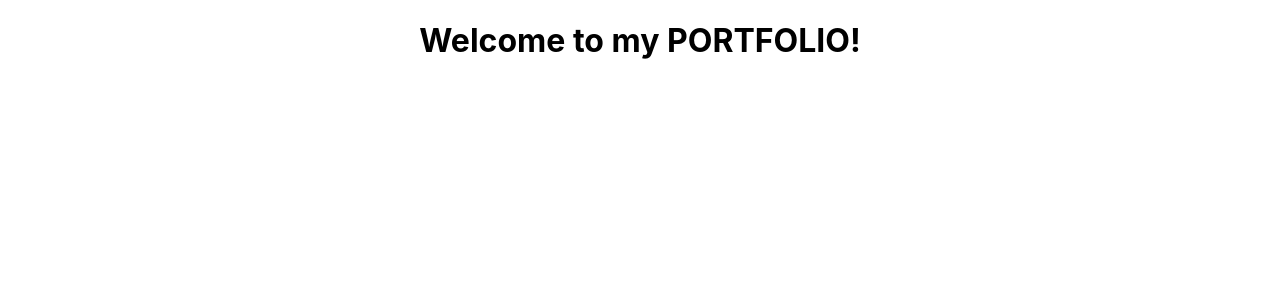
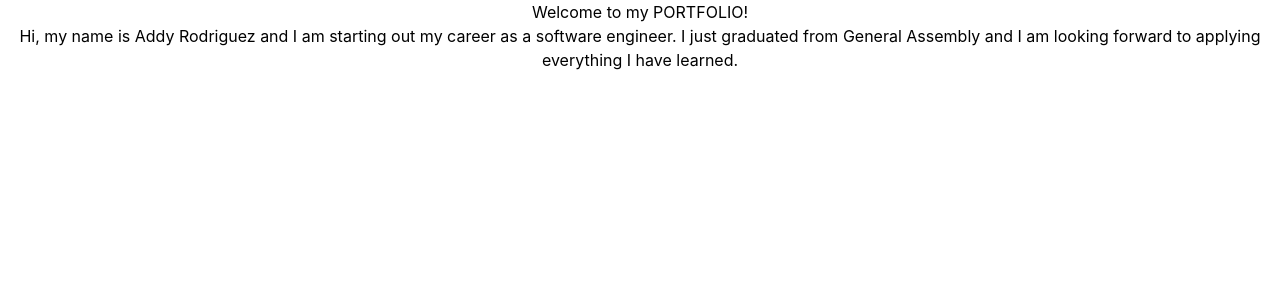
Before and after one commit to AddyRdz/profile-1.0, a React (Create React App) app: page / in a window 1280 px wide. Shown: the top 300 px of the page. Built offline with nearby package versions, Linux system fonts and the light colour scheme.

Commit message:
Installed tailwind

```diff
--- a/package.json
+++ b/package.json
@@ -34,5 +34,10 @@
       "last 1 firefox version",
       "last 1 safari version"
     ]
+  },
+  "devDependencies": {
+    "autoprefixer": "^10.4.4",
+    "postcss": "^8.4.12",
+    "tailwindcss": "^3.0.23"
   }
 }
--- /dev/null
+++ b/postcss.config.js
@@ -0,0 +1,6 @@
+module.exports = {
+  plugins: {
+    tailwindcss: {},
+    autoprefixer: {},
+  },
+}
--- a/src/App.js
+++ b/src/App.js
@@ -5,6 +5,7 @@
   return (
     <div className="App">
       <h1>Welcome to my PORTFOLIO!</h1>
+      <p>Hi, my name is Addy Rodriguez and I am starting out my career as a software engineer. I just graduated from General Assembly and I am looking forward to applying everything I have learned.</p>
     </div>
   );
 }
--- a/src/index.css
+++ b/src/index.css
@@ -1,3 +1,7 @@
+@tailwind base;
+@tailwind components;
+@tailwind utilities;
+
 body {
   margin: 0;
   font-family: -apple-system, BlinkMacSystemFont, 'Segoe UI', 'Roboto', 'Oxygen',
--- /dev/null
+++ b/tailwind.config.js
@@ -0,0 +1,9 @@
+module.exports = {
+  content: [
+    "./src/**/*.{js,jsx,ts,tsx}",
+  ],
+  theme: {
+    extend: {},
+  },
+  plugins: [],
+}
```
Also changed, not shown: 1 other file (tests, documents, lock files or other folders).
